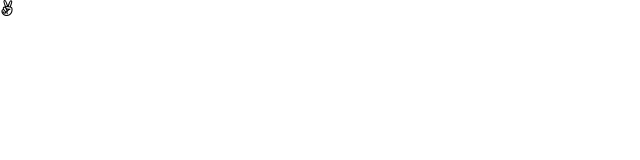
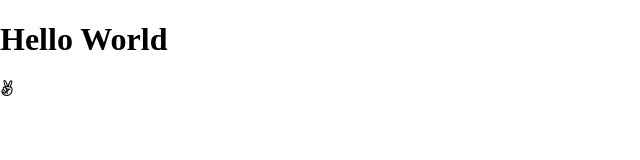
Before and after one commit to nadyahruth/template-test, a plain HTML site: page index.html in a window 1280 px wide. Shown: the whole page, without its empty margins (0-640 px from the left). Drawn offline with Linux system fonts and the light colour scheme.

Commit message:
hello worl

```diff
--- a/index.html
+++ b/index.html
@@ -9,6 +9,8 @@
     <link rel="stylesheet" href="style.css">
 </head>
 <body>
+    <h1>Hello World
+    </h1>
     <i class="fab fa-angellist"></i>
 
     <!-- Script -->
```
